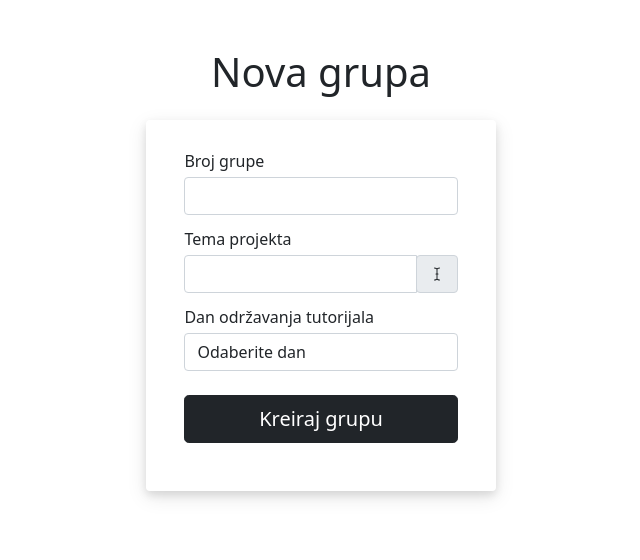
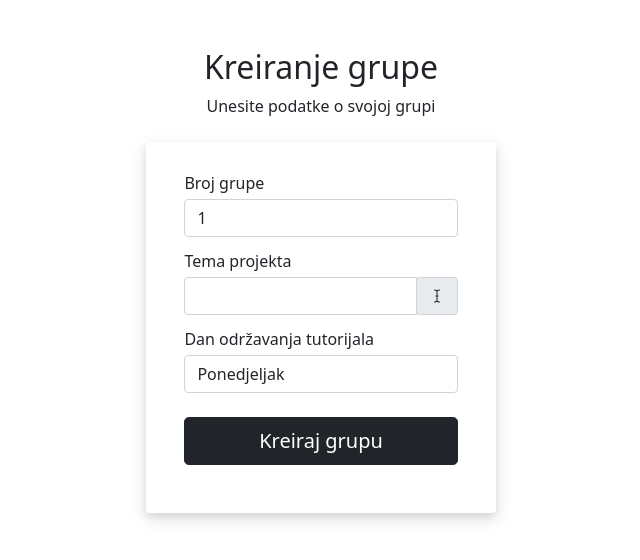
Before and after one commit to amsiljak/team-management, a React (Create React App) app: page /group-create in a window 1280 px wide. Shown: the top 560 px of the page, without its empty margins (319-959 px from the left). Built offline with nearby package versions, Linux system fonts and the light colour scheme.

Commit message:
minor design changes

```diff
--- a/src/components/Form.css
+++ b/src/components/Form.css
@@ -3,7 +3,7 @@
   left: 0;
   right: 0;
   margin: 0 auto;
-    display:block;
+  display: block;
   box-shadow: 0 4px 8px 0 rgba(0, 0, 0, 0.1), 0 6px 20px 0 rgba(0, 0, 0, 0.1);
 }
 .login-form {
@@ -26,3 +26,8 @@
   padding-top: 1%;
   margin-bottom: 3%;
 }
+.signup-text {
+  font-size: medium;
+  margin: 0 auto;
+  padding-bottom: 5px;
+}
--- a/src/components/GroupCreateForm.js
+++ b/src/components/GroupCreateForm.js
@@ -21,9 +21,9 @@ function GroupCreate() {
   };
 
   const initialFormData = {
-    no: "",
+    no: "1",
     theme: "",
-    tutorialday: "",
+    tutorialday: "Ponedjeljak",
   };
 
   const [formData, updateFormData] = React.useState(initialFormData);
@@ -43,14 +43,17 @@ function GroupCreate() {
       theme: formData.theme,
       tutorialday: formData.tutorialday,
     };
-
+    console.log(user);
     switchRoute("/");
   };
 
   return (
     <>
-      <Label tag="h1" className="text-center pt-5 pb-3">
-        Nova grupa
+      <Label tag="h2" className="text-center pt-5">
+        Kreiranje grupe
+      </Label>
+      <Label tag="p" size="md" className="text-center mt-1 mb-4">
+        Unesite podatke o svojoj grupi
       </Label>
       <Form className="group-create-form form rounded">
         <FormGroup className="pt-2">
@@ -91,14 +94,11 @@ function GroupCreate() {
           </Label>
           <Input
             type="select"
-            name="select"
+            name="tutorialday"
             id="tutorialday"
             value={formData.tutorialday}
             onChange={handleChange}
           >
-            <option value="" disabled selected>
-              Odaberite dan
-            </option>
             <option>Ponedjeljak</option>
             <option>Utorak</option>
             <option>Srijeda</option>
--- a/src/components/Login/LoginForm.js
+++ b/src/components/Login/LoginForm.js
@@ -69,11 +69,11 @@ function Login() {
           </InputGroupAddon>
           <Input type="password" name="password" placeholder="Password" value={formData.password} onChange={handleChange} />
         </InputGroup>
-        <Button color="dark" size="lg" className="block mt-4" onClick={handleSubmit}>
+        <Button color="dark" size="lg" className="block mt-2" onClick={handleSubmit}>
           Login
         </Button>
-        <div className="text-center mt-3 mb-4">
-          <a href="/sign-up">Nemate račun? Registrujte se</a>
+        <div className="text-center mt-2 mb-4">
+          <a href="/sign-up" className="small">Nemate račun? Registrujte se</a>
         </div>
       </Form>
     </div>
--- a/src/components/Signup/SignupForm.js
+++ b/src/components/Signup/SignupForm.js
@@ -12,7 +12,7 @@ import {
 import { useHistory } from "react-router-dom";
 import { HiOutlineMail } from "react-icons/hi";
 import { AiOutlineLock } from "react-icons/ai";
-import "../Form.css"
+import "../Form.css";
 
 function Signup() {
   const history = useHistory();
@@ -48,31 +48,49 @@ function Signup() {
       password: formData.password,
     };
 
-    switchRoute("/groups")
+    switchRoute("/groups");
   };
 
   return (
     <div>
       <div>
-        <Label tag="h1" className="text-center mt-5 mb-4 class-name">
-          Registracija
+        <Label tag="h1" className="text-center mt-5 class-name">
+          Kreiranje računa
+        </Label>
+        <Label tag="p" size="md" className="text-center mt-1 mb-4">
+          Kao prvi korak, unesite svoje lične podatke
         </Label>
         <Form className="signup-form form">
-          <h5 className="text-center pt-3">
-            Kao prvi korak, unesite svoje lične podatke
-          </h5>
           <FormGroup className="pt-2">
             <Label for="name">Ime</Label>
-            <Input type="text" name="name" id="name" value={formData.name} onChange={handleChange}/>
+            <Input
+              type="text"
+              name="name"
+              id="name"
+              value={formData.name}
+              onChange={handleChange}
+            />
           </FormGroup>
           <FormGroup className="pt-2">
             <Label for="lastname">Prezime</Label>
-            <Input type="text" name="lastname" id="lastname" value={formData.lastname} onChange={handleChange}/>
+            <Input
+              type="text"
+              name="lastname"
+              id="lastname"
+              value={formData.lastname}
+              onChange={handleChange}
+            />
           </FormGroup>
           <FormGroup className="pt-2">
             <Label for="email">Email adresa</Label>
             <InputGroup>
-              <Input type="email" name="email" id="email" value={formData.email} onChange={handleChange}/>
+              <Input
+                type="email"
+                name="email"
+                id="email"
+                value={formData.email}
+                onChange={handleChange}
+              />
               <InputGroupAddon addonType="append">
                 <InputGroupText>
                   <HiOutlineMail className="mb-1 mt-1" />
@@ -83,7 +101,13 @@ function Signup() {
           <FormGroup className="pt-2">
             <Label for="password">Password</Label>
             <InputGroup>
-              <Input type="password" name="password" id="password" value={formData.password} onChange={handleChange}/>
+              <Input
+                type="password"
+                name="password"
+                id="password"
+                value={formData.password}
+                onChange={handleChange}
+              />
               <InputGroupAddon addonType="prepend">
                 <InputGroupText>
                   <AiOutlineLock className="mb-1 mt-1" />
@@ -98,7 +122,8 @@ function Signup() {
                 type="password"
                 name="repeatedpassword"
                 id="repeatedpassword"
-                value={formData.repeatedpassword} onChange={handleChange}
+                value={formData.repeatedpassword}
+                onChange={handleChange}
               />
               <InputGroupAddon addonType="append">
                 <InputGroupText>
```
Also changed, not shown: 1 other file (tests, documents, lock files or other folders). Lines whose indentation alone changed are shown as unchanged.
